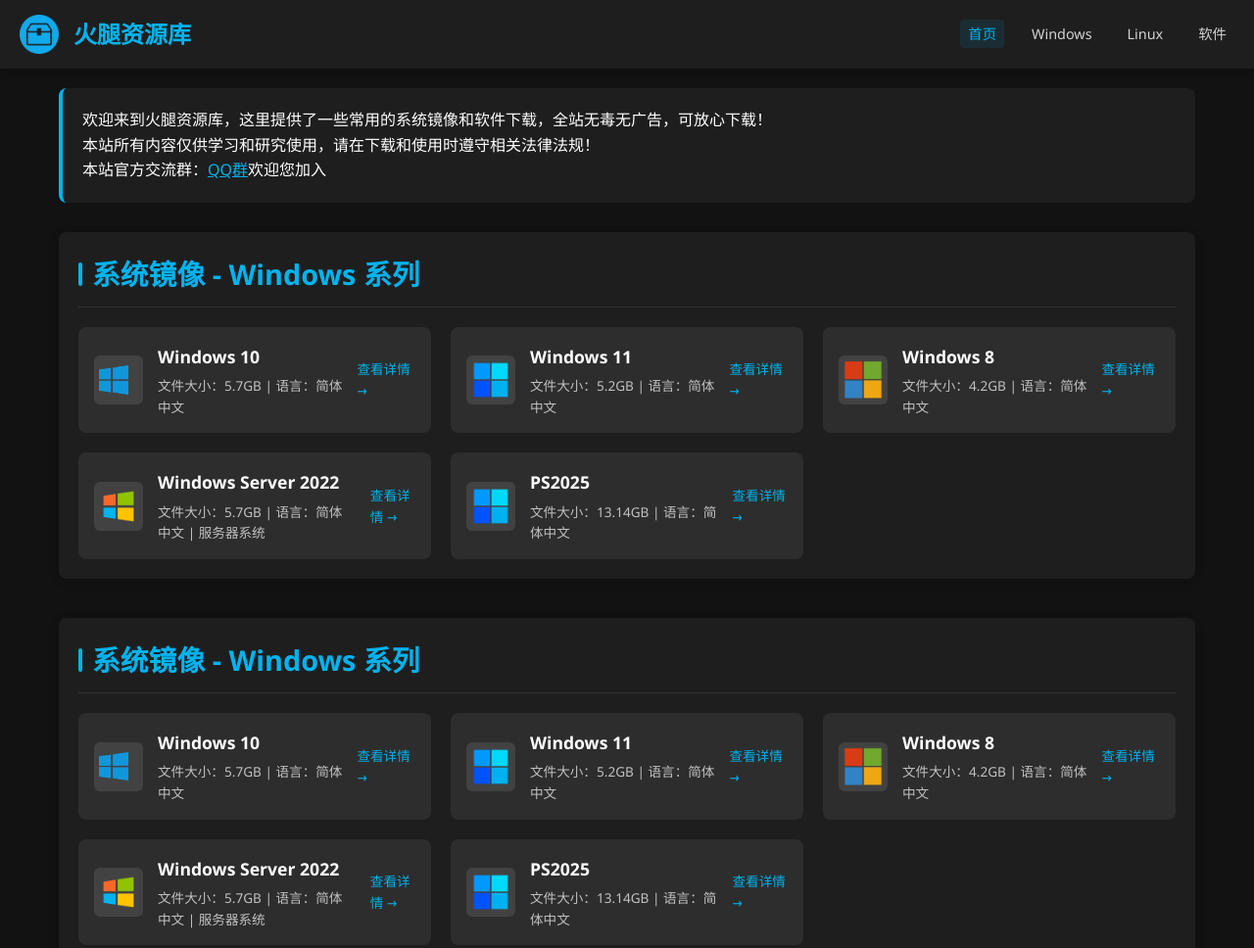
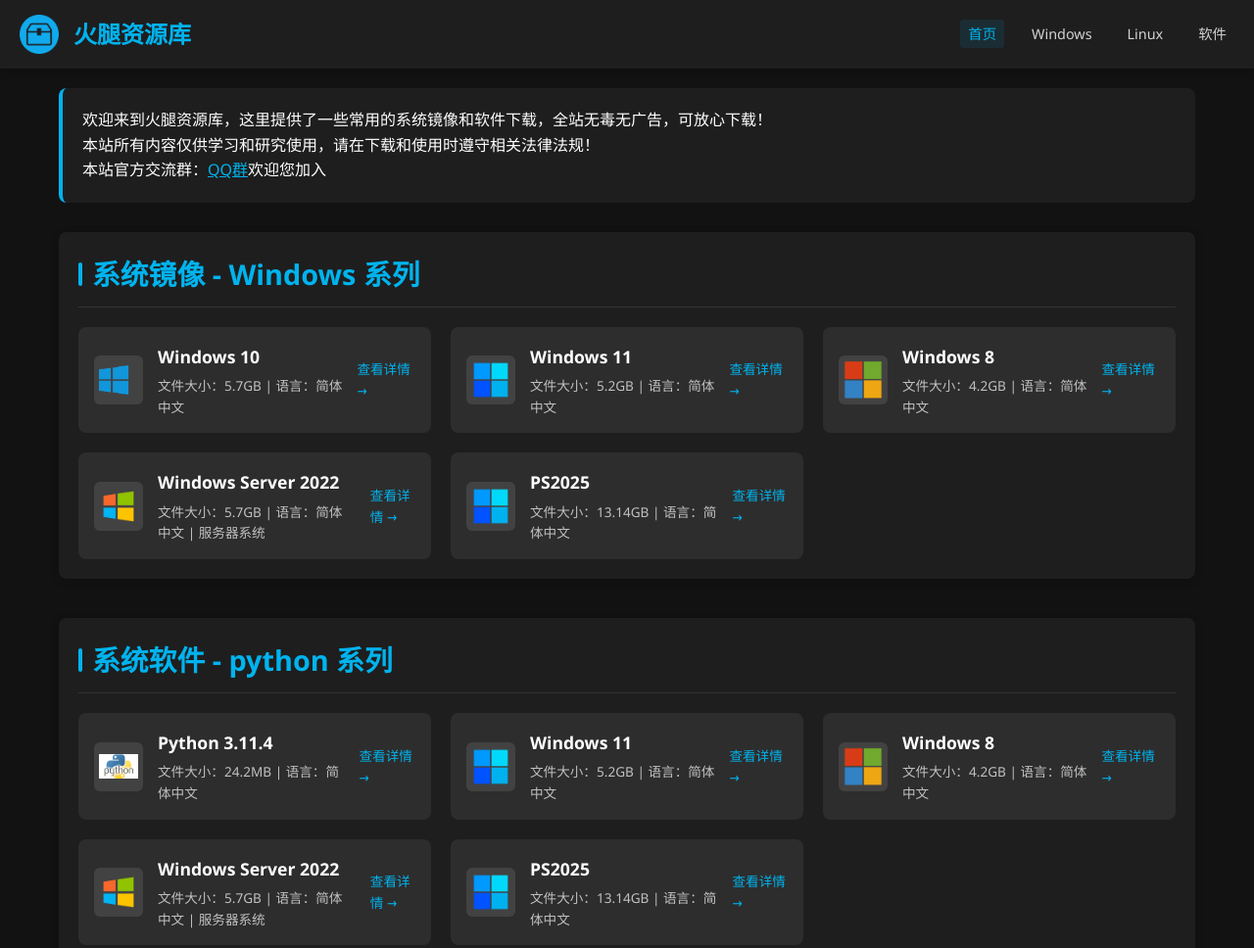
Before and after one commit to dawdaw1111/my-download-site, a plain HTML site: page index.html in a window 1280 px wide. Shown: the top 968 px of the page at 98% size. Drawn offline with Linux system fonts and the light colour scheme.

Commit message:
测试数据修改

```diff
--- a/index.html
+++ b/index.html
@@ -132,16 +132,20 @@
 
       <!-- Linux和软件部分结构类似，省略... -->
       <section class="category" id="windows">
-        <h2>系统镜像 - Windows 系列</h2>
+        <h2>系统软件 - python 系列</h2>
         <div class="downloads">
           <div
             class="download-item"
-            onclick="window.location.href='detail.html?id=win10'"
+            onclick="window.location.href='detail.html?id=Python3114'"
           >
-            <img src="img/win10.png" alt="Windows 10" class="system-icon" />
+            <img
+              src="img/python3.11-logo.webp"
+              alt="Python 3.11.4"
+              class="system-icon"
+            />
             <div class="item-info">
-              <h3>Windows 10</h3>
-              <p>文件大小：5.7GB | 语言：简体中文</p>
+              <h3>Python 3.11.4</h3>
+              <p>文件大小：24.2MB | 语言：简体中文</p>
             </div>
             <span class="view-detail">查看详情 →</span>
           </div>
@@ -203,9 +207,7 @@
     </main>
 
     <footer class="footer">
-      <p>
-        © 2025 火腿资源库 | 联系qq:1254070392 | 本站资源仅供学习交流使用
-      </p>
+      <p>© 2025 火腿资源库 | 联系qq:1254070392 | 本站资源仅供学习交流使用</p>
     </footer>
     <script src="script.js"></script>
   </body>
```
Also changed, not shown: detail.html (+12 -0 lines), img/python3.11-1.png (added), img/python3.11-logo.webp (added).
